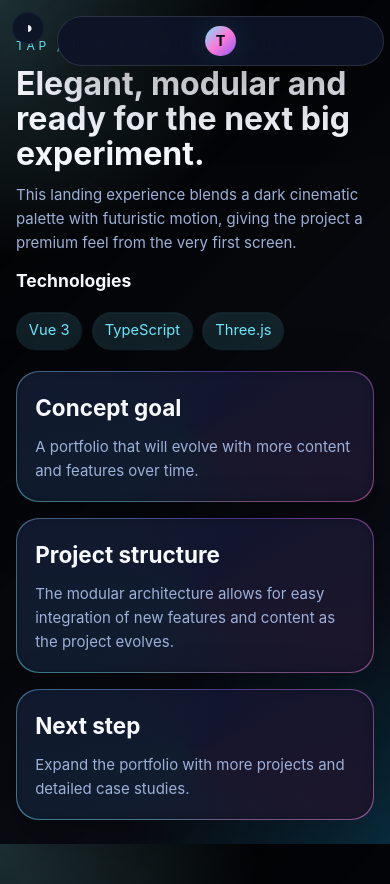
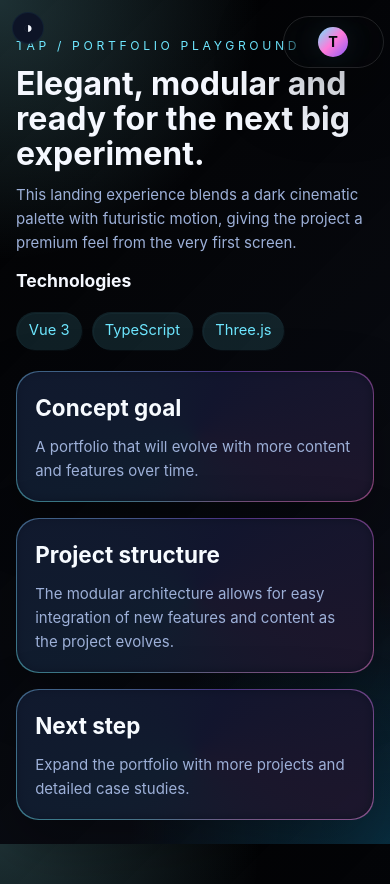
Before and after one commit to TheAlumnusProject/Portfolio, a Vue app in the folder src/Frontend/: page /people in a window 390 px wide. Built offline with nearby package versions, Linux system fonts and the light colour scheme; the HTML template or start-up script is replaced by a standard one.

Commit message:
Improve nav animation

```diff
--- a/src/Frontend/src/components/layout/NavBar.vue
+++ b/src/Frontend/src/components/layout/NavBar.vue
@@ -137,8 +137,8 @@ onMounted(() => {
   background: var(--surface-strong);
   box-shadow: 0 20px 70px rgba(0, 0, 0, 0.45);
   transition:
-    all 500ms ease,
-    width 500ms ease 500ms;
+    all 1000ms ease
+    width 500ms ease 1000ms;
   overflow: hidden;
 }
 
@@ -195,7 +195,7 @@ onMounted(() => {
   gap: 0.5rem;
   flex-wrap: wrap;
   transition:
-    height 500ms ease,
+    all 500ms ease,
     width 500ms ease 500ms;
   width: 100%;
   height: 2.4rem;
@@ -245,7 +245,8 @@ onMounted(() => {
 /* Collapsed state */
 .collapsed-nav .nav-bar {
   gap: 0;
-  width: 20rem !important;
+  width: 20rem;
+  background: transparent;
 }
 
 .collapsed-nav .nav-links {
@@ -333,9 +334,10 @@ onMounted(() => {
 
 @media (max-width: 900px) {
   .nav-bar {
-    right: 0.75rem;
+    right: 5rem;
     padding: 0.85rem 1rem;
     gap: 0.75rem;
+    transition: all 500ms ease;
   }
 
   .brand {
@@ -359,12 +361,14 @@ onMounted(() => {
     gap: 0.35rem;
     min-height: 2.15rem;
     height: auto;
+    transition: all 500ms ease;
   }
 
   .nav-link {
     height: 2.15rem;
     padding: 0.55rem 0.75rem;
     font-size: 0.85rem;
+    transition: all 300ms ease !important;
   }
 
   .theme-toggle {
@@ -378,17 +382,16 @@ onMounted(() => {
   }
   .collapsed-nav .nav-bar {
   gap: 0;
-  width: auto !important;
 }
 }
 
 @media (max-width: 640px) {
   .nav-bar {
-    right: 0.5rem;
+    right: 5rem;
     left: auto;
     padding: 0.7rem 0.85rem;
     gap: 0.6rem;
-    max-width: calc(100vw - 1rem);
+    max-width: calc(30vw - 1rem);
   }
 
   .brand {
@@ -423,7 +426,8 @@ onMounted(() => {
   }
 
   .collapsed-nav .nav-bar {
-    width: auto !important;
+    background: transparent;
+    /* width: fit-content !important; */
   }
 
   .theme-toggle {
@@ -459,7 +463,6 @@ onMounted(() => {
     padding: 0.6rem 0.7rem;
   }
 
-  /* Hide brand text on very small screens to prevent overflow */
   .brand-text {
     display: none;
   }
@@ -481,8 +484,7 @@ onMounted(() => {
   }
 
   .collapsed-nav .nav-bar {
-    width: auto !important;
-    padding: 0.55rem;
+    transition: all 500ms ease;
   }
 }
 </style>
```
